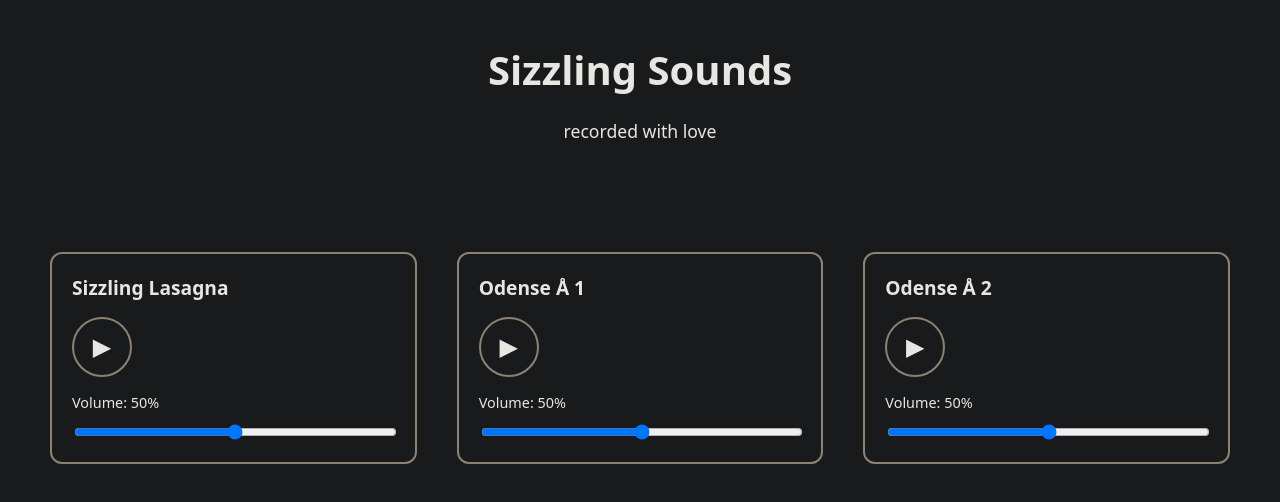
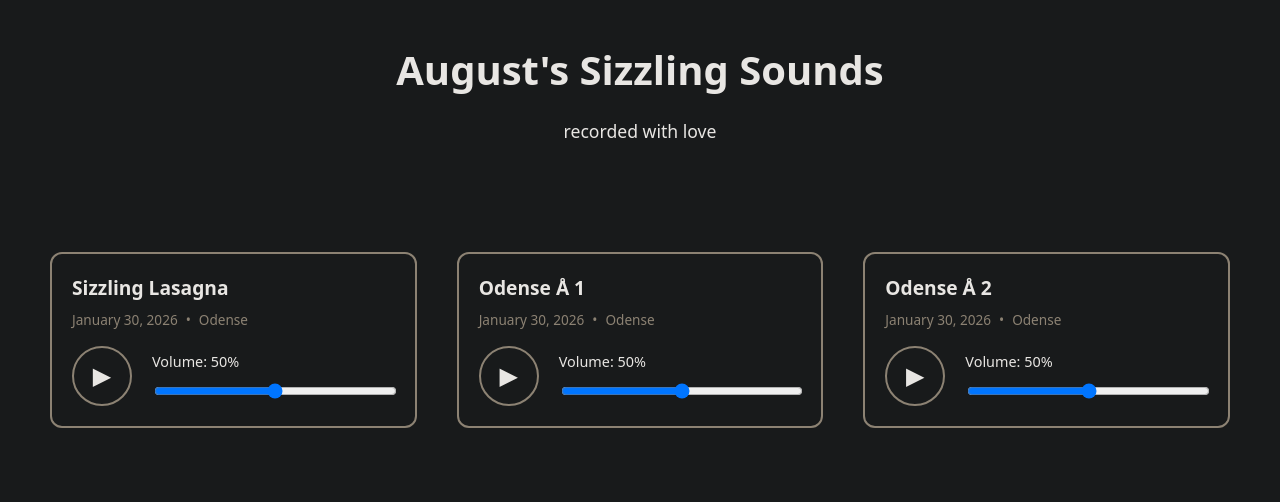
Before and after one commit to augustdominik/ambiences, a React (Vite) app: page / in a window 1280 px wide. Shown: the top 502 px of the page. Built offline with nearby package versions, Linux system fonts and the light colour scheme; no server answers.

Commit message:
volume slider beside play button and new title

```diff
--- a/src/App.jsx
+++ b/src/App.jsx
@@ -5,15 +5,33 @@ function App() {
   const baseUrl = import.meta.env.BASE_URL;
 
   const sounds = [
-    { id: 1, name: 'Sizzling Lasagna', src: `${baseUrl}sounds/sizzling_lasagna.WAV` },
-    { id: 2, name: 'Odense Å 1', src: `${baseUrl}sounds/odense_aa1_cleaned.WAV` },
-    { id: 3, name: 'Odense Å 2', src: `${baseUrl}sounds/odense_aa2_cleaned.WAV` },
+    {
+      id: 1,
+      name: 'Sizzling Lasagna',
+      src: `${baseUrl}sounds/sizzling_lasagna.WAV`,
+      date: 'January 30, 2026',
+      place: 'Odense'
+    },
+    {
+      id: 2,
+      name: 'Odense Å 1',
+      src: `${baseUrl}sounds/odense_aa1_cleaned.WAV`,
+      date: 'January 30, 2026',
+      place: 'Odense'
+    },
+    {
+      id: 3,
+      name: 'Odense Å 2',
+      src: `${baseUrl}sounds/odense_aa2_cleaned.WAV`,
+      date: 'January 30, 2026',
+      place: 'Odense'
+    },
   ];
 
   return (
     <div className="app">
       <header>
-        <h1>Sizzling Sounds</h1>
+        <h1>August's Sizzling Sounds</h1>
         <p>recorded with love</p>
       </header>
       <div className="sound-grid">
@@ -22,6 +40,8 @@ function App() {
             key={sound.id}
             name={sound.name}
             audioSrc={sound.src}
+            date={sound.date}
+            place={sound.place}
           />
         ))}
       </div>
--- a/src/components/SoundPlayer.css
+++ b/src/components/SoundPlayer.css
@@ -9,8 +9,24 @@
 }
 
 .sound-player h3 {
-  margin: 0 0 15px 0;
+  margin: 0 0 8px 0;
   font-size: 1.2em;
+}
+
+.metadata {
+  font-size: 0.85em;
+  color: #8c8273;
+  margin-bottom: 15px;
+}
+
+.metadata .separator {
+  margin: 0 8px;
+}
+
+.controls {
+  display: flex;
+  align-items: center;
+  gap: 20px;
 }
 
 .play-button {
@@ -23,10 +39,10 @@
   font-size: 24px;
   cursor: pointer;
   transition: transform 0.2s;
-  margin-bottom: 15px;
   display: flex;
   align-items: center;
   justify-content: center;
+  flex-shrink: 0;
 }
 
 .play-button:hover {
@@ -60,6 +76,7 @@
   display: flex;
   flex-direction: column;
   gap: 8px;
+  flex: 1;
 }
 
 .volume-control label {
--- a/src/components/SoundPlayer.jsx
+++ b/src/components/SoundPlayer.jsx
@@ -1,7 +1,7 @@
 import { useState, useRef, useEffect } from 'react';
 import './SoundPlayer.css';
 
-export default function SoundPlayer({ name, audioSrc }) {
+export default function SoundPlayer({ name, audioSrc, date, place }) {
   const [isPlaying, setIsPlaying] = useState(false);
   const [volume, setVolume] = useState(0.5);
   const [isLoading, setIsLoading] = useState(false);
@@ -130,7 +130,13 @@ export default function SoundPlayer({ name, audioSrc }) {
   return (
     <div className="sound-player">
       <h3>{name}</h3>
+      <div className="metadata">
+        <span>{date}</span>
+        <span className="separator">•</span>
+        <span>{place}</span>
+      </div>
 
+      <div className="controls">
         <button
           onClick={togglePlay}
           className="play-button"
@@ -151,5 +157,6 @@ export default function SoundPlayer({ name, audioSrc }) {
           />
         </div>
       </div>
+    </div>
   );
 }
```
Lines whose indentation alone changed are shown as unchanged.
